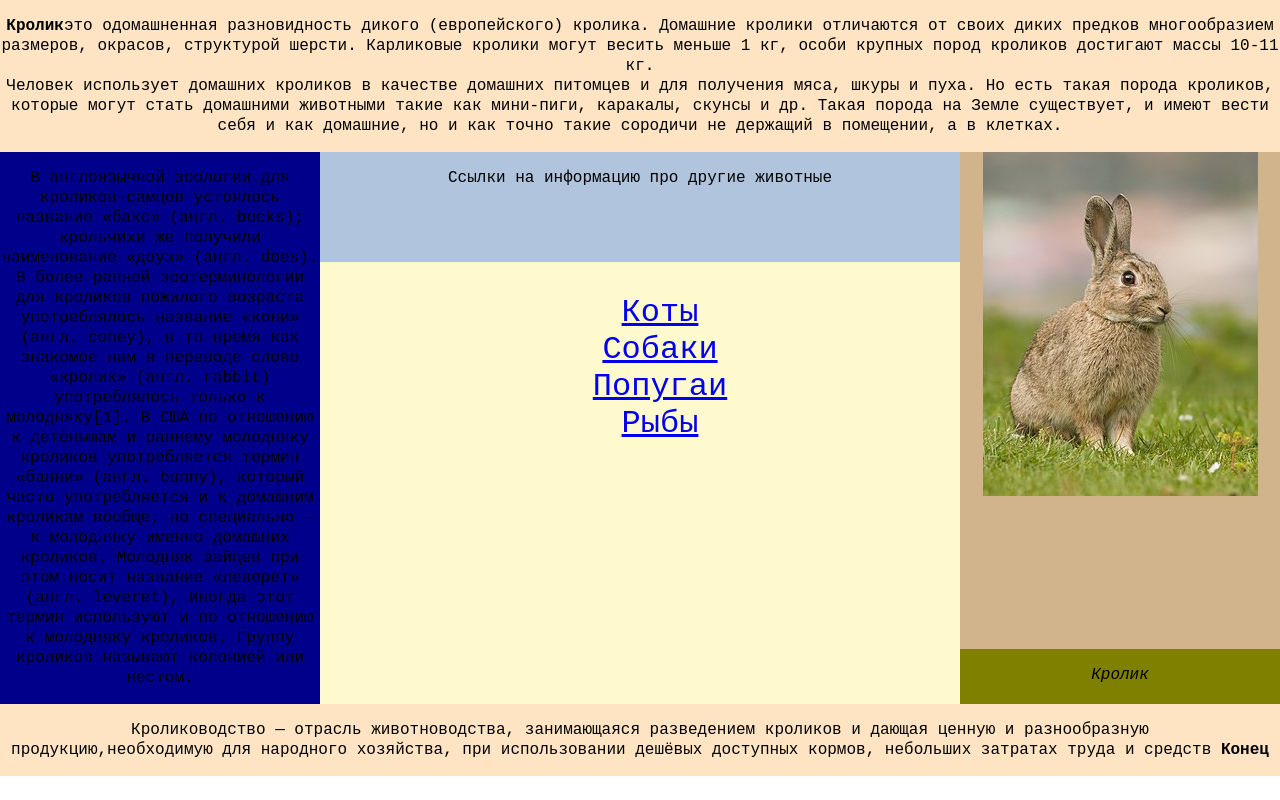
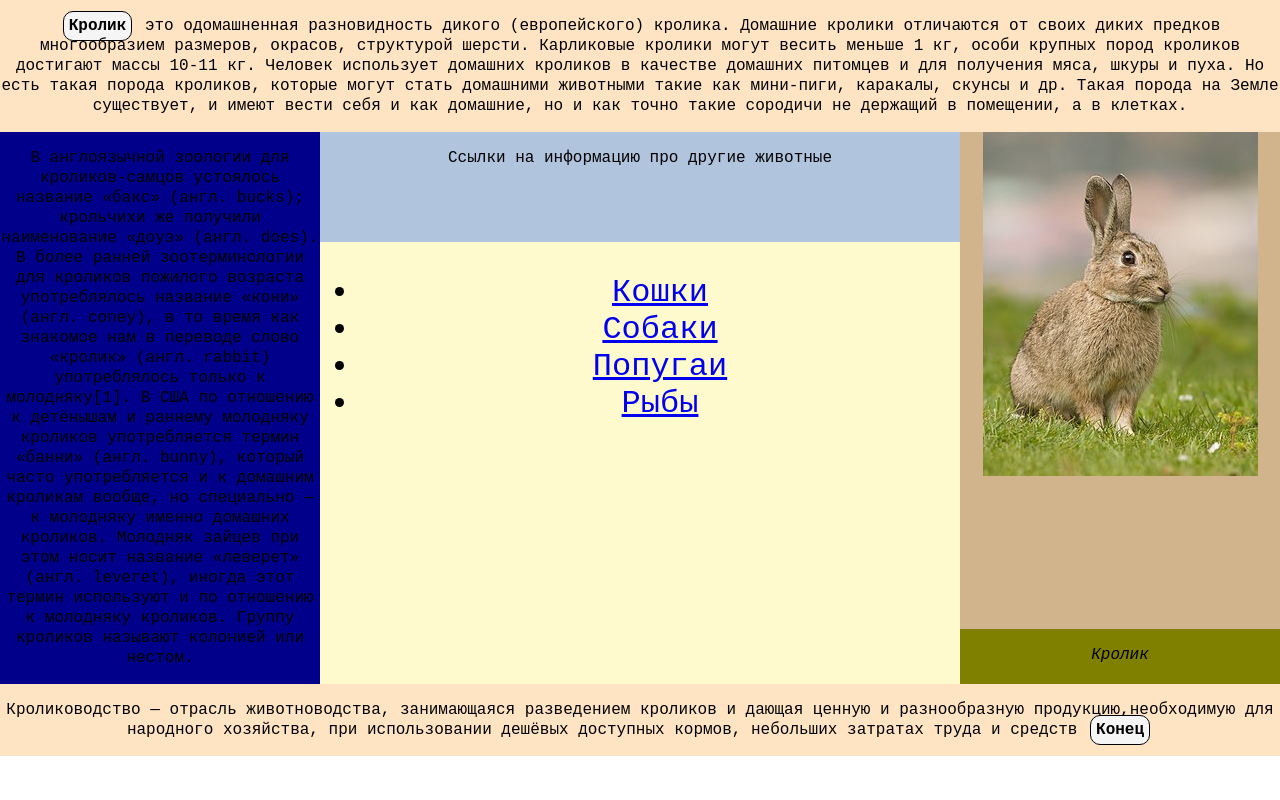
Before and after one commit to Tatianka-hk/web-lab1, a plain HTML site: page 4page.html in a window 1280 px wide. Drawn offline with Linux system fonts and the light colour scheme.

Commit message:
Update 4page.html

```diff
--- a/4page.html
+++ b/4page.html
@@ -1,31 +1,78 @@
 <!DOCTYPE html>
 <html>
   <head>
-    <title>LAB1</title>
-    <meta charset="utf-8">
+    <title>TITLE</title>
+    <meta charset="utf-8" />
     <link rel="stylesheet" media="all" type="text/css" href="try3.css" />
   </head>
   <body>
-    <div class = "body">
-    <div class = "body1"><div class = "block1"><p><b class = "X">Кролик</b>это одомашненная разновидность дикого (европейского) кролика. Домашние кролики отличаются от своих диких предков многообразием размеров, окрасов, структурой шерсти. Карликовые кролики могут весить меньше 1 кг, особи крупных пород кроликов достигают массы 10-11 кг.<br> Человек использует домашних кроликов в качестве домашних питомцев и для получения мяса, шкуры и пуха. Но есть такая порода кроликов, которые могут стать домашними животными такие как мини-пиги, каракалы, скунсы и др. Такая порода на Земле существует, и имеют вести себя и как домашние, но и как точно такие сородичи не держащий в помещении, а в клетках.</p></div>   </div>
-    <div class = "body2">
-          <div class = "block2"><p>В англоязычной зоологии для кроликов-самцов устоялось название «бакс» (англ. bucks); крольчихи же получили наименование «доуз» (англ. does). В более ранней зоотерминологии для кроликов пожилого возраста употреблялось название «кони» (англ. coney), в то время как знакомое нам в переводе слово «кролик» (англ. rabbit) употреблялось только к молодняку[1]. В США по отношению к детёнышам и раннему молодняку кроликов употребляется термин «банни» (англ. bunny), который часто употребляется и к домашним кроликам вообще, но специально — к молодняку именно домашних кроликов. Молодняк зайцев при этом носит название «леверет» (англ. leveret), иногда этот термин используют и по отношению к молодняку кроликов. Группу кроликов называют колонией или нестом.</p></div>
-          <div class = "body3">
-            <div class = "block3"><p>Ccылки на информацию про другие животные</p></div>
-            <div class = "block5"><p><ul>
-                <il><a href="C:\Users\Asus\Desktop\уроки\веб\1 лекция\исследования\try3\try3.html">Коты</a></il><br>
-                <il><a href="C:\Users\Asus\Desktop\уроки\веб\1 лекция\исследования\try3\2page.html">Собаки</a></il><br>
-                <il><a href="C:\Users\Asus\Desktop\уроки\веб\1 лекция\исследования\try3\3page.html">Попугаи</a></il><br>
-                <il><a href="C:\Users\Asus\Desktop\уроки\веб\1 лекция\исследования\try3\5page.html">Рыбы</a></il><br>
-          </p></div>
+    <div class="body">
+      <div class="body1">
+        <p>
+          <strong>Кролик</strong> это одомашненная разновидность дикого
+          (европейского) кролика. Домашние кролики отличаются от своих диких
+          предков многообразием размеров, окрасов, структурой шерсти. Карликовые
+          кролики могут весить меньше 1 кг, особи крупных пород кроликов
+          достигают массы 10-11 кг. Человек использует домашних кроликов в
+          качестве домашних питомцев и для получения мяса, шкуры и пуха. Но есть
+          такая порода кроликов, которые могут стать домашними животными такие
+          как мини-пиги, каракалы, скунсы и др. Такая порода на Земле
+          существует, и имеют вести себя и как домашние, но и как точно такие
+          сородичи не держащий в помещении, а в клетках.
+        </p>
       </div>
-          <div class = "body4">
-              <div class = "block4"><img src="rabbit.jpg"></div>
-              <div class = "block6"><p><i>Кролик</i></p></div>
+      <div class="body2">
+        <div class="block2">
+          <p>
+            В англоязычной зоологии для кроликов-самцов устоялось название
+            «бакс» (англ. bucks); крольчихи же получили наименование «доуз»
+            (англ. does). В более ранней зоотерминологии для кроликов пожилого
+            возраста употреблялось название «кони» (англ. coney), в то время как
+            знакомое нам в переводе слово «кролик» (англ. rabbit) употреблялось
+            только к молодняку[1]. В США по отношению к детёнышам и раннему
+            молодняку кроликов употребляется термин «банни» (англ. bunny),
+            который часто употребляется и к домашним кроликам вообще, но
+            специально — к молодняку именно домашних кроликов. Молодняк зайцев
+            при этом носит название «леверет» (англ. leveret), иногда этот
+            термин используют и по отношению к молодняку кроликов. Группу
+            кроликов называют колонией или нестом.
+          </p>
+        </div>
+        <div class="body3">
+          <div class="block3">
+            <p>Ccылки на информацию про другие животные</p>
+          </div>
+          <div class="block5">
+            <ul>
+              <li>
+                <a href="try3.html">Кошки</a>
+              </li>
+              <li>
+                <a href="2page.html">Cобаки</a>
+              </li>
+              <li>
+                <a href="3page.html">Попугаи</a>
+              </li>
+              <li>
+                <a href="5page.html">Рыбы</a>
+              </li>
+            </ul>
           </div>
         </div>
-    <div class = "body5">
-        <div class = "block7"><p> Кролиководство — отрасль животноводства, занимающаяся разведением кроликов и дающая ценную и разнообразную <br>  продукцию,необходимую для народного хозяйства, при использовании дешёвых доступных кормов, небольших затратах труда и средств                  <b class = "Y">Конец</b></div>
+        <div class="body4">
+          <div class="block4"><img src="rabbit.jpg" alt="rabbit" /></div>
+          <div class="block6">
+            <p><em>Кролик</em></p>
+          </div>
+        </div>
+      </div>
+      <div class="body5">
+        <p>
+          Кролиководство — отрасль животноводства, занимающаяся разведением
+          кроликов и дающая ценную и разнообразную продукцию,необходимую для
+          народного хозяйства, при использовании дешёвых доступных кормов,
+          небольших затратах труда и средств <strong>Конец</strong>
+        </p>
       </div>
     </div>
   </body>
```
Lines whose indentation alone changed are shown as unchanged.
